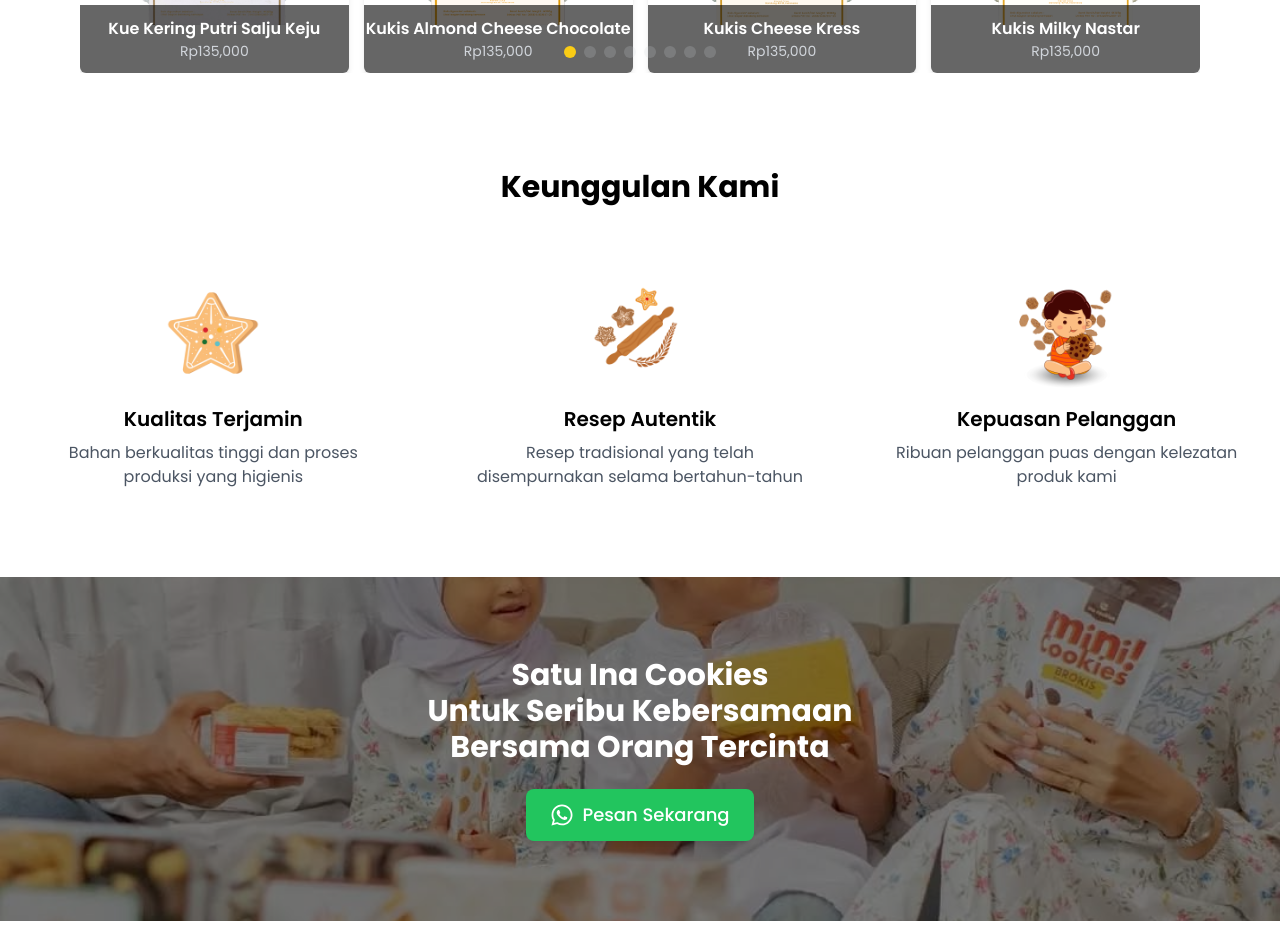
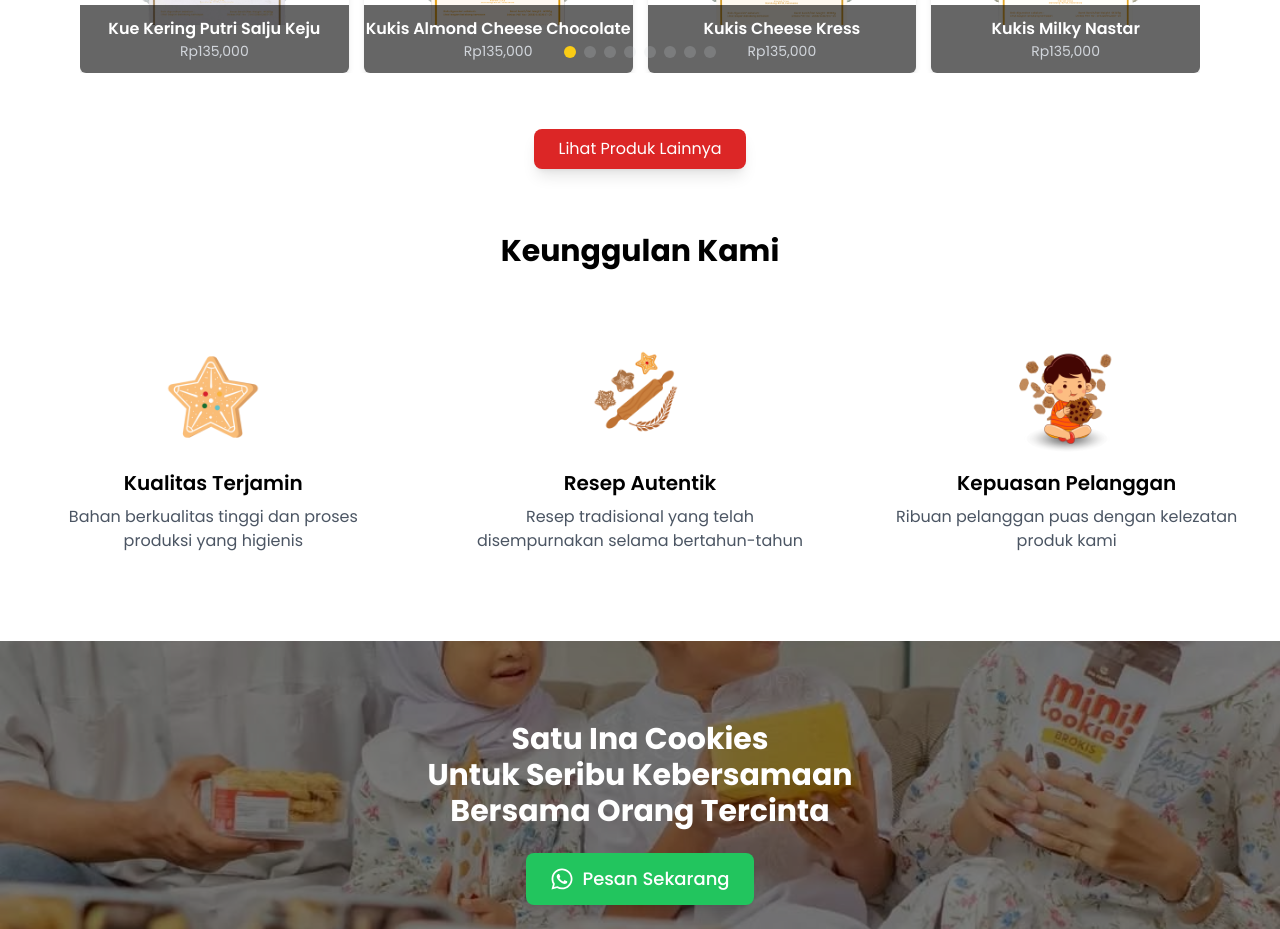
Before and after one commit to AGISYA/inacookies, a Next.js app: page / in a window 1280 px wide. Shown: the part 2220-3149 px from the top of the page. Built offline with nearby package versions, Linux system fonts and the light colour scheme.

Commit message:
update discount and favicon

```diff
--- a/app/page.tsx
+++ b/app/page.tsx
@@ -6,6 +6,7 @@
 import HeroBanner from "@/components/hero-baner";
 import ImageSection from "@/components/images-section";
 import ProductShowcase from "@/components/peoduct-showcase";
+import Link from "next/link";
 
 export default function Home() {
   return (
@@ -19,6 +20,14 @@
       </section>
       <section id="shop">
         <ProductShowcase />
+        <div className="flex justify-center mt-6">
+          <Link
+            href="/products"
+            className="px-6 py-2 text-white bg-red-600 rounded-lg shadow-lg hover:bg-yellow-500 transition"
+          >
+            Lihat Produk Lainnya
+          </Link>
+        </div>
       </section>
       <section id="advantages">
         <AdvantagesSection />
```
